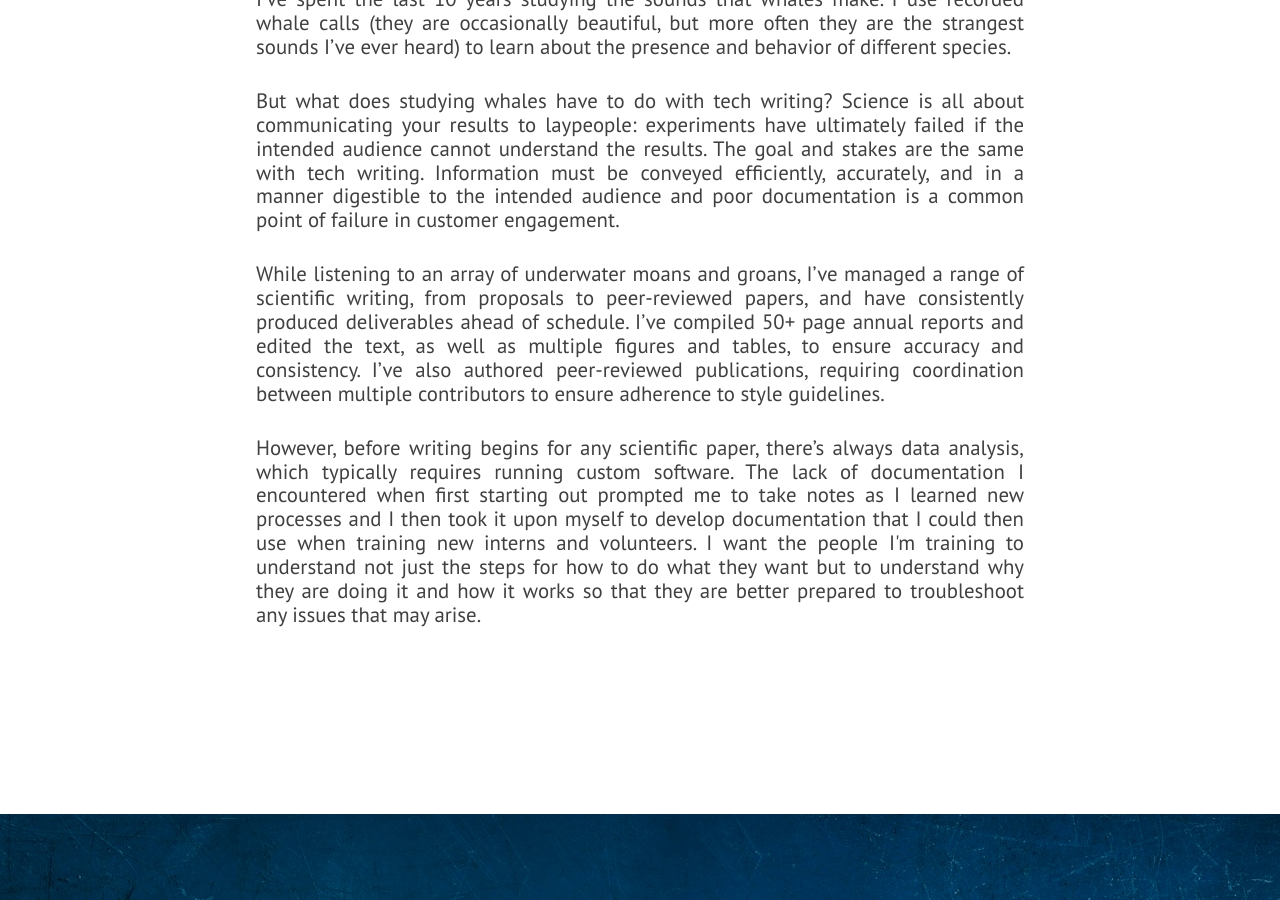
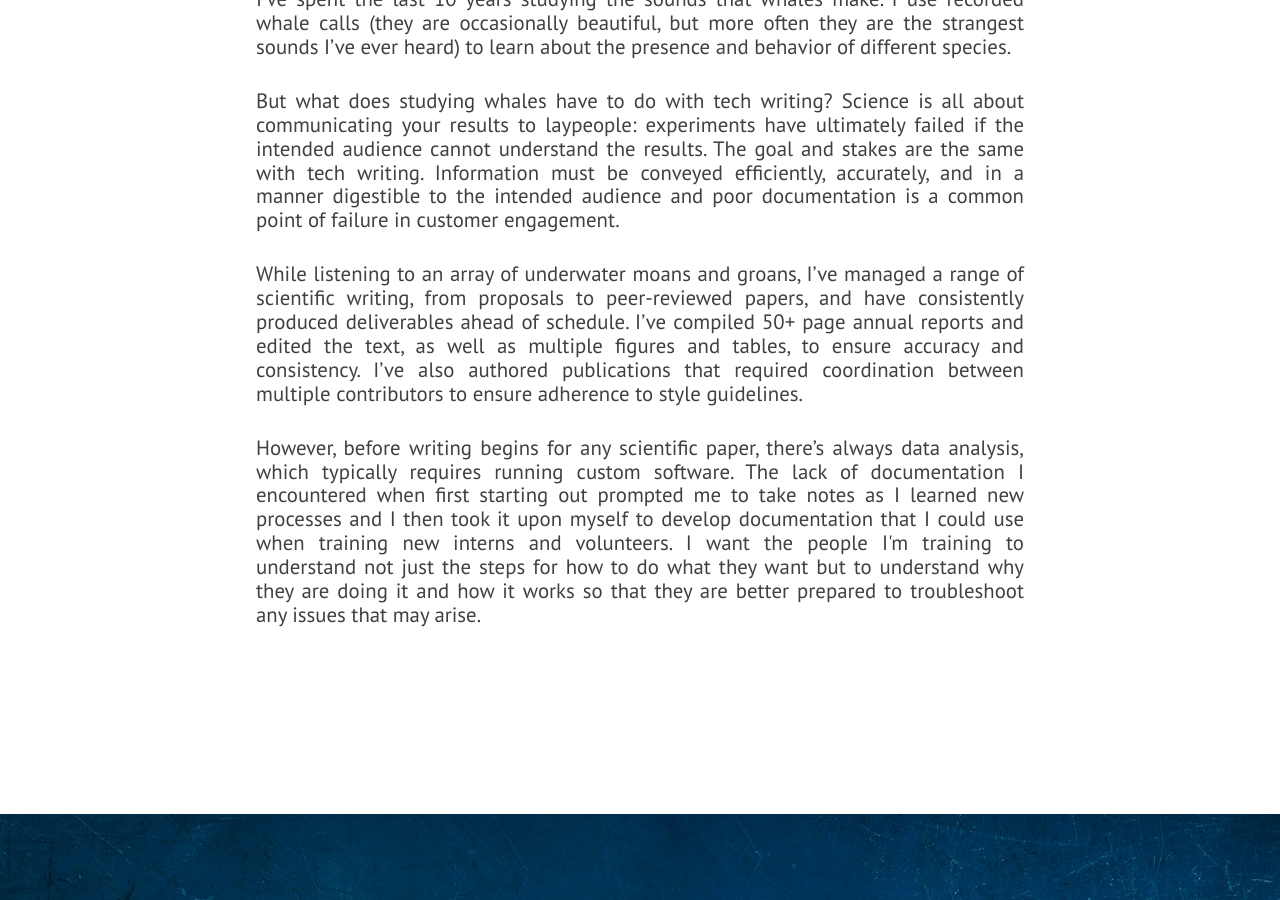
Before and after one commit to alrice12/alrice12.github.io, a Jekyll site: the page built from index.html, in a window 1280 px wide and 900 px high, scrolled down 1146 px. Built offline with Jekyll 4.4.1, drawn with Linux system fonts in a browser that asks for light colours; nearby versions of some CDN libraries.

Commit message:
Update about.html

```diff
--- a/_includes/about.html
+++ b/_includes/about.html
@@ -9,10 +9,10 @@
                 But what does studying whales have to do with tech writing? Science is all about communicating your results to laypeople: experiments have ultimately failed if the intended audience cannot understand the results. The goal and stakes are the same with tech writing. Information must be conveyed efficiently, accurately, and in a manner digestible to the intended audience and poor documentation is a common point of failure in customer engagement.
             </p>
             <p class="paragraph-text justify-text">
-                While listening to an array of underwater moans and groans, I’ve managed a range of scientific writing, from proposals to peer-reviewed papers, and have consistently produced deliverables ahead of schedule. I’ve compiled 50+ page annual reports and edited the text, as well as multiple figures and tables, to ensure accuracy and consistency. I’ve also authored peer-reviewed publications, requiring coordination between multiple contributors to ensure adherence to style guidelines.
+                While listening to an array of underwater moans and groans, I’ve managed a range of scientific writing, from proposals to peer-reviewed papers, and have consistently produced deliverables ahead of schedule. I’ve compiled 50+ page annual reports and edited the text, as well as multiple figures and tables, to ensure accuracy and consistency. I’ve also authored publications that required coordination between multiple contributors to ensure adherence to style guidelines.
             </p>
             <p class="paragraph-text justify-text">
-                However, before writing begins for any scientific paper, there’s always data analysis, which typically requires running custom software. The lack of documentation I encountered when first starting out prompted me to take notes as I learned new processes and I then took it upon myself to develop documentation that I could then use when training new interns and volunteers. I want the people I'm training to understand not just the steps for how to do what they want but to understand why they are doing it and how it works so that they are better prepared to troubleshoot any issues that may arise.
+                However, before writing begins for any scientific paper, there’s always data analysis, which typically requires running custom software. The lack of documentation I encountered when first starting out prompted me to take notes as I learned new processes and I then took it upon myself to develop documentation that I could use when training new interns and volunteers. I want the people I'm training to understand not just the steps for how to do what they want but to understand why they are doing it and how it works so that they are better prepared to troubleshoot any issues that may arise.
             </p>
         </div>
     </section>
```
